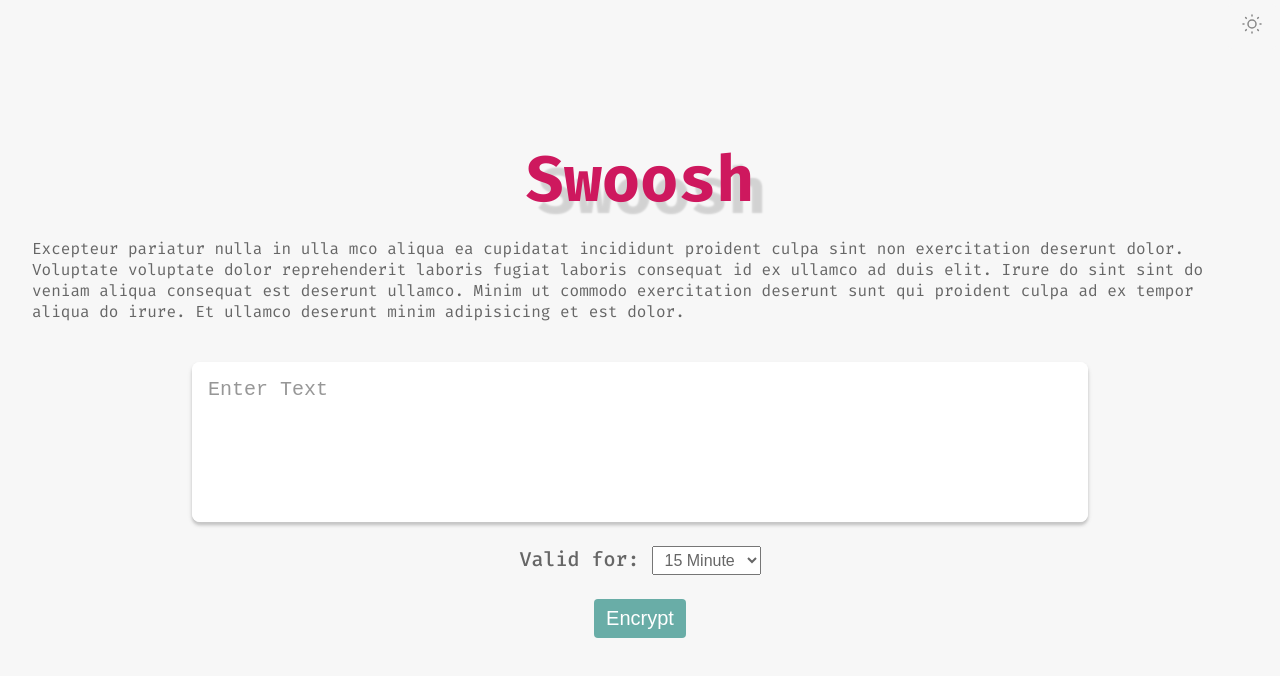
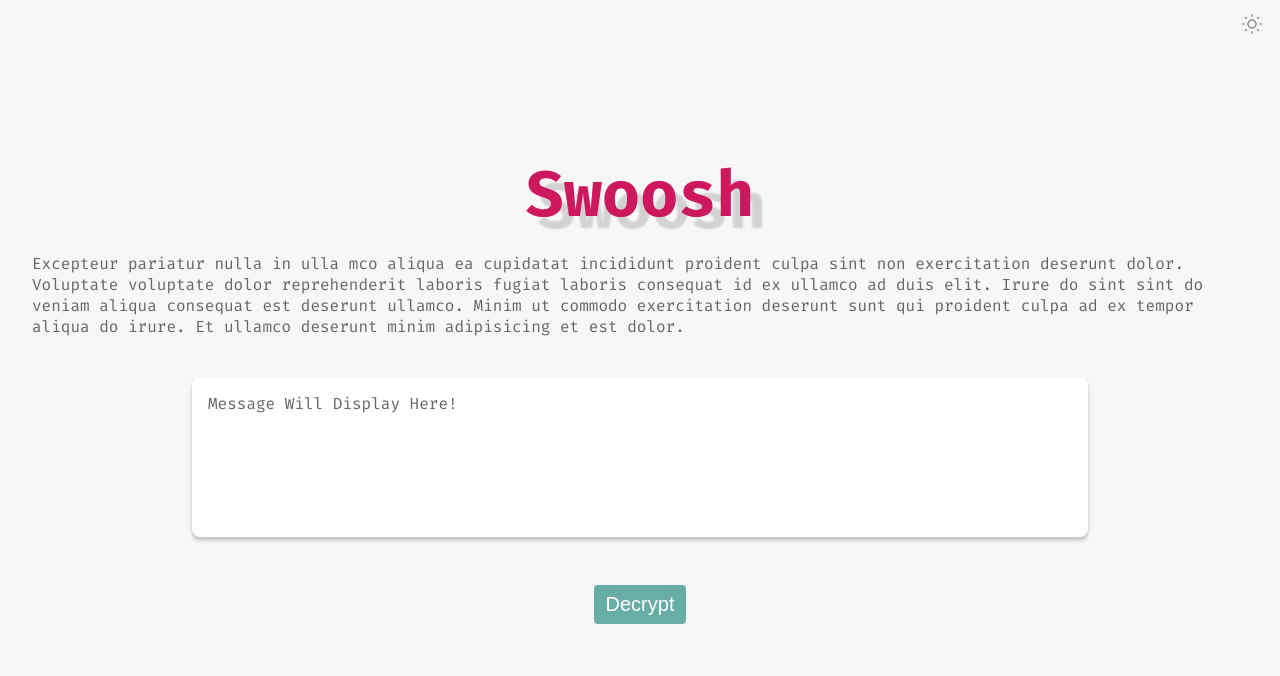
Before and after one commit to singlarobin/text-encryptor, a React (Create React App) app: page /messages/1 in a window 1280 px wide. Shown: the top 676 px of the page. Built offline with nearby package versions, Linux system fonts and the light colour scheme.

Commit message:
Routing functionality added!

```diff
--- a/package.json
+++ b/package.json
@@ -8,6 +8,7 @@
         "@testing-library/user-event": "^12.8.3",
         "react": "^17.0.2",
         "react-dom": "^17.0.2",
+        "react-router-dom": "^5.2.0",
         "react-scripts": "4.0.3",
         "web-vitals": "^1.1.2"
     },
--- a/src/App.js
+++ b/src/App.js
@@ -1,17 +1,12 @@
 import './App.css';
 import Page from './components/page';
-import Header from './components/header';
-import Description from './components/description';
-import Generate from './components/generate';
-// import classes from '*.module.css';
+import Routing from './components/router';
 
 const App = () => {
 
     return <Page>
         <div className={'appContainer'}>
-            <Header/>
-            <Description/>
-            <Generate/>
+            <Routing/>
         </div>
     </Page>;
 };
--- /dev/null
+++ b/src/components/message/index.js
@@ -0,0 +1,19 @@
+import classes from './styles.module.css';
+import { Fragment, useState } from 'react';
+import Button from '../button';
+
+const Message = () => {
+    const [mesage, setMessage] = useState('Message Will Display Here!');
+
+    const handleClick = () => { };
+
+    return <Fragment>
+        <div className={classes.messageContainer}> {mesage} </div>
+        <div className={classes.buttonContainer}>
+            <Button onclick={handleClick}> Decrypt </Button>
+        </div>
+
+    </Fragment>;
+};
+
+export default Message;
--- /dev/null
+++ b/src/components/message/styles.module.css
@@ -0,0 +1,17 @@
+.messageContainer {
+    width: 70vw;
+    height: 20vh;
+    margin: 1.5rem auto;
+    padding: 1rem;
+    color: var(--text-obscure);
+    word-wrap: break-word;
+    background-color: var(--card-bg);
+    box-shadow: var(--card-shadow-hover);
+    transition: box-shadow 0.2s ease-in-out, tranform 0.2s ease-in-out, background-color 0.2s ease-in-out;
+    border-radius: 0.5rem;
+}
+
+.buttonContainer {
+    text-align: center;
+    padding: 1.5rem;
+}
--- /dev/null
+++ b/src/components/router/index.js
@@ -0,0 +1,19 @@
+import { BrowserRouter as Router, Switch, Route } from 'react-router-dom';
+import Header from '../header';
+import Description from '../description';
+import Generate from '../generate';
+import Message from '../message';
+
+const Routing = () => {
+
+    return <Router>
+        <Header/>
+        <Description/>
+        <Switch>
+            <Route exact path='/' component={Generate} />
+            <Route exact path='/messages/:id' component={Message} />
+        </Switch>
+    </Router>;
+};
+
+export default Routing;
```
Also changed, not shown: 1 other file (tests, documents, lock files or other folders).
